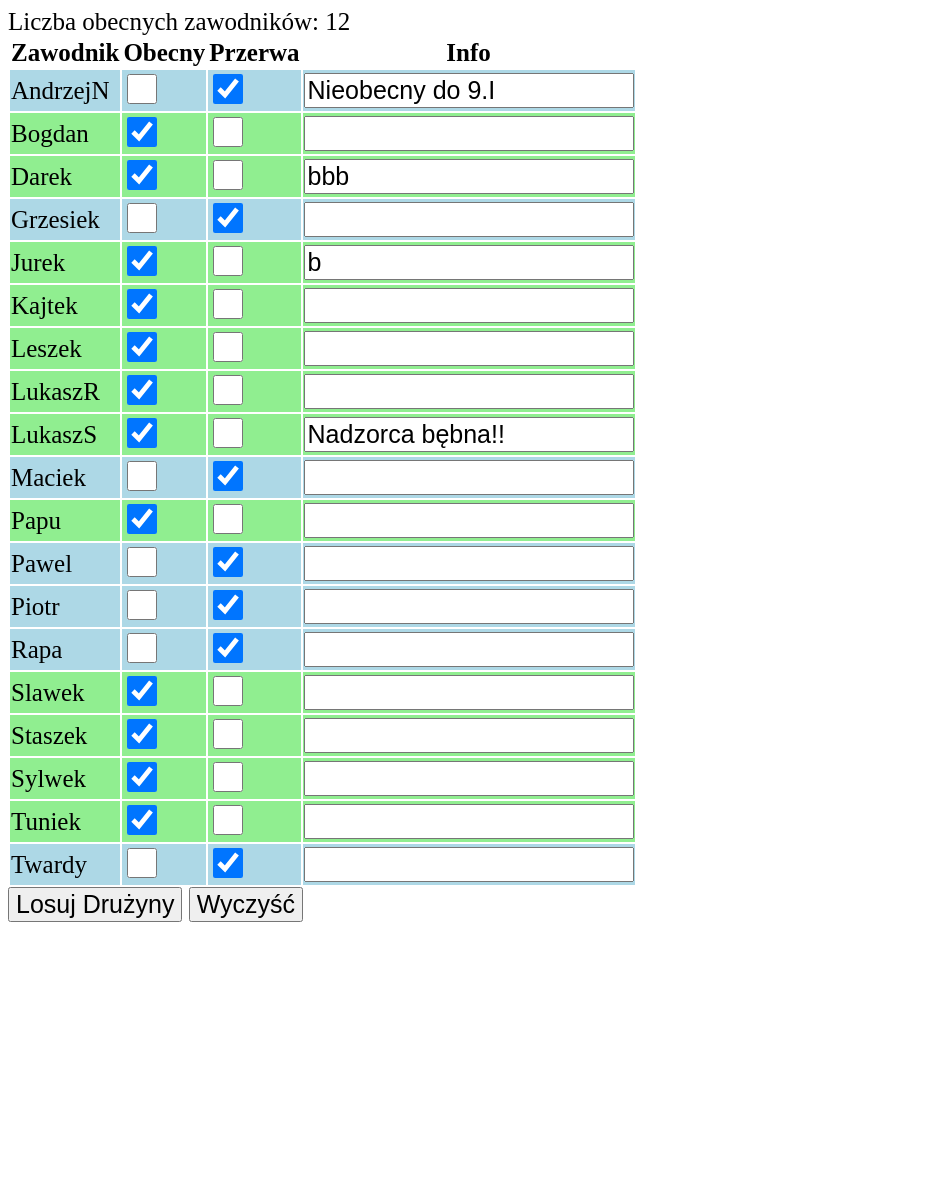
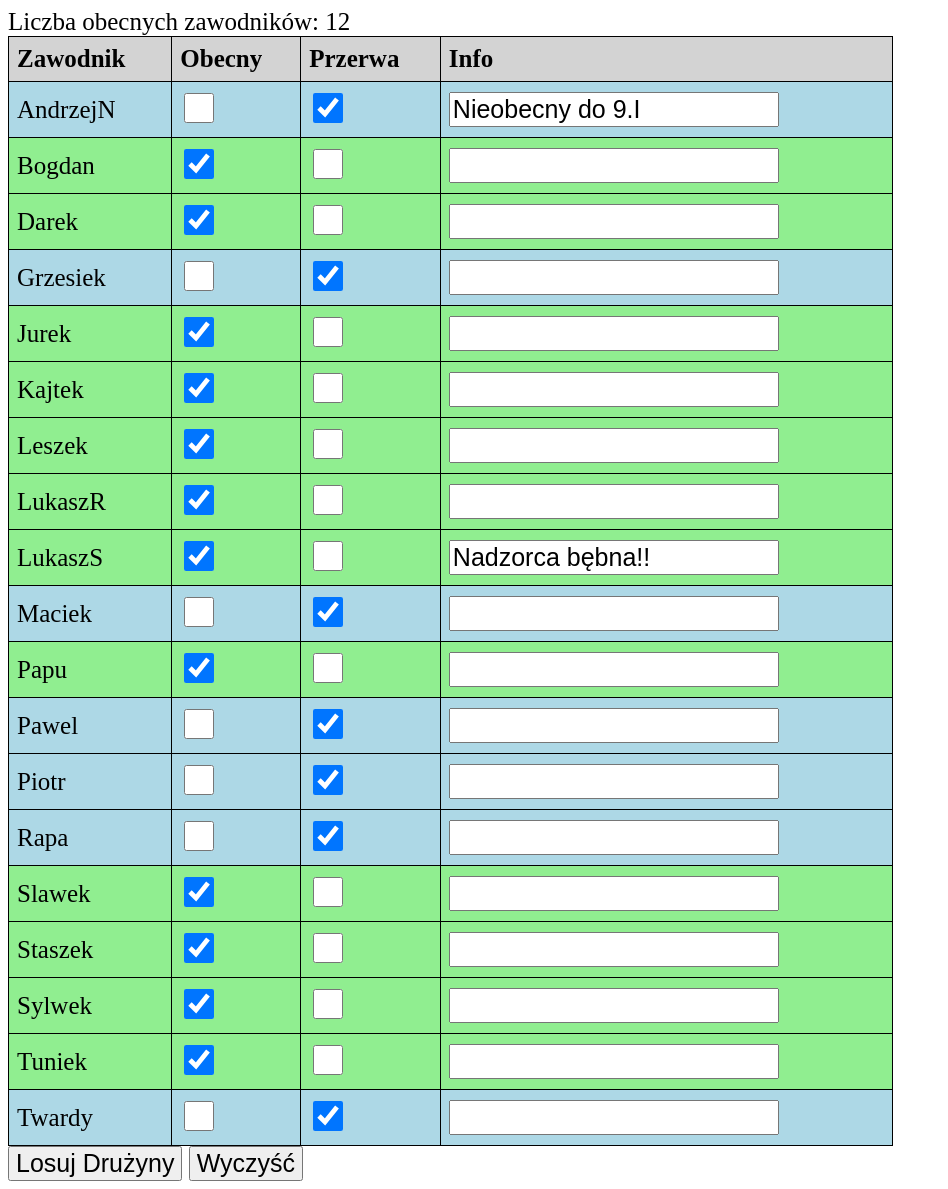
Before and after one commit to dejski/losowaniePython, a Flask app: page / in a window 1280 px wide. Shown: the whole page, without its empty margins (0-948 px from the left). Before the commit the page ends 922 px from the top, so only its background shows below. Run offline with Flask 3, Linux system fonts and the light colour scheme.

Commit message:
dalszy css dla index

```diff
--- a/players.json
+++ b/players.json
@@ -8,7 +8,7 @@
         "uderzenie": 8,
         "is_present": true,
         "on_break": false,
-        "info": "bbb"
+        "info": ""
     },
     {
         "id": 2,
@@ -19,7 +19,7 @@
         "uderzenie": 7,
         "is_present": true,
         "on_break": false,
-        "info": "b"
+        "info": ""
     },
     {
         "id": 3,
--- a/templates/index.html
+++ b/templates/index.html
@@ -26,6 +26,18 @@
             width: 30px;  /* szerokość checkboxa */
             height: 30px; /* wysokość checkboxa */
             cursor: pointer; /* opcjonalnie, zmienia kursor na wskaźnik */
+        }
+        table {
+            border-collapse: collapse; /* Usuwa podwójne ramki */
+            width: 70%; /* Opcjonalnie, rozciąga tabelę na całą dostępną szerokość */
+        }
+        th, td {
+            border: 1px solid black; /* Czarna ramka dla komórek tabeli */
+            text-align: left; /* Wyrównanie tekstu do lewej */
+            padding: 8px; /* Dodaje padding do komórek */
+        }
+        th {
+            background-color: #D3D3D3; /* Szare tło dla nagłówków */
         }
     </style>
     <script src="https://ajax.googleapis.com/ajax/libs/jquery/3.5.1/jquery.min.js"></script>
```
